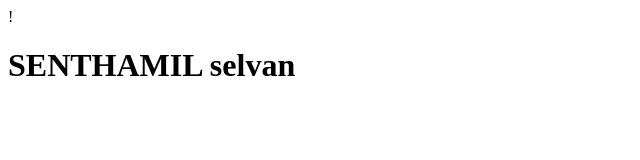
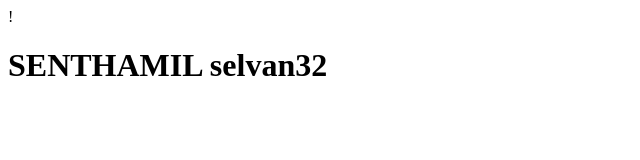
Before and after one commit to senthamil8/Project1, a plain HTML site: page index.html in a window 1280 px wide. Shown: the full height of the page, 0-640 px from the left. Drawn offline with Linux system fonts and the light colour scheme.

Commit message:
changed my name in body

```diff
--- a/index.html
+++ b/index.html
@@ -6,6 +6,6 @@
     <TITLE>DOCUMENT</TITLE>
     </HEAD>
         <BODY>
-            <H1>SENTHAMIL selvan</H1>
+            <H1>SENTHAMIL selvan32</H1>
         </BODY>
 </html>
```
